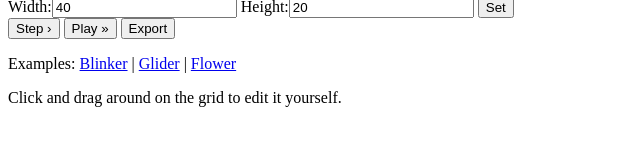
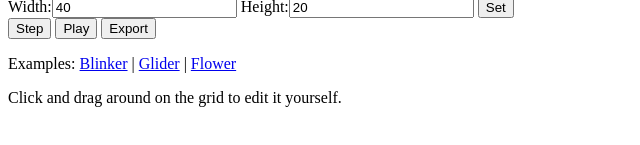
Before and after one commit to nickretallack/life, a plain HTML site: page index.html in a window 1280 px wide. Shown: the part 453-598 px from the top of the page, 0-640 px from the left. Drawn offline with Linux system fonts and the light colour scheme.

Commit message:
no entities

```diff
--- a/draw.js
+++ b/draw.js
@@ -149,5 +149,4 @@ function Setup(){
 }
 
 
-
 $(document).ready(Setup)
--- a/index.html
+++ b/index.html
@@ -22,8 +22,8 @@ textarea {display:block; width:90%;}
 <label for="height">Height:</label><input type="text" name="height" id="height" value="20">
 <input type="submit" value="Set"/>
 </form>
-<button id="step-button">Step &rsaquo;</button>
-<button id="go-button">Play &raquo;</button>
+<button id="step-button">Step</button>
+<button id="go-button">Play</button>
 <button id="export-button">Export</button>
 <p class="setups">Examples:
 <a href="#blinker">Blinker</a> |
```
